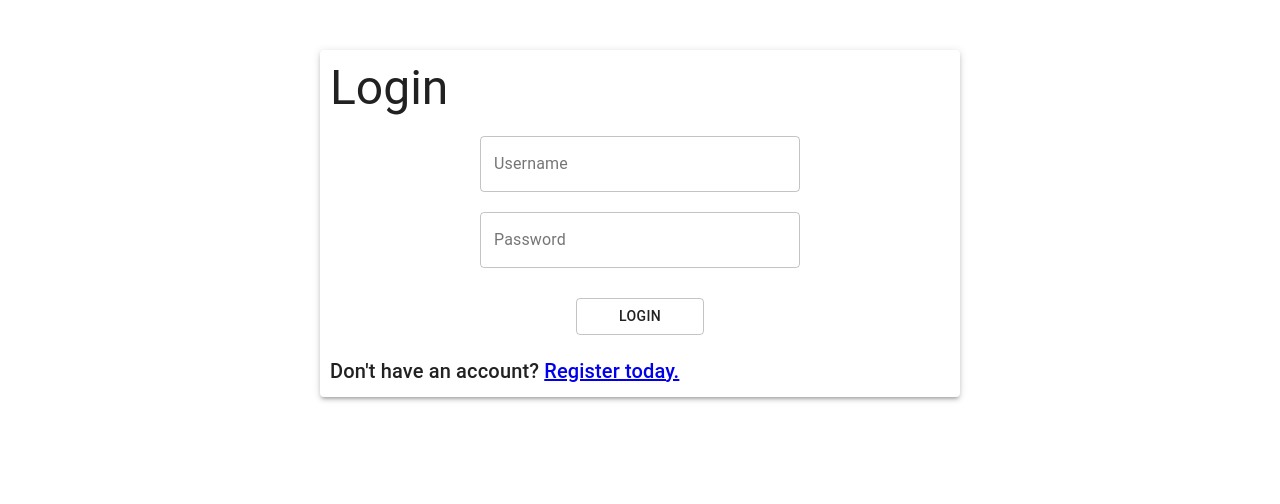
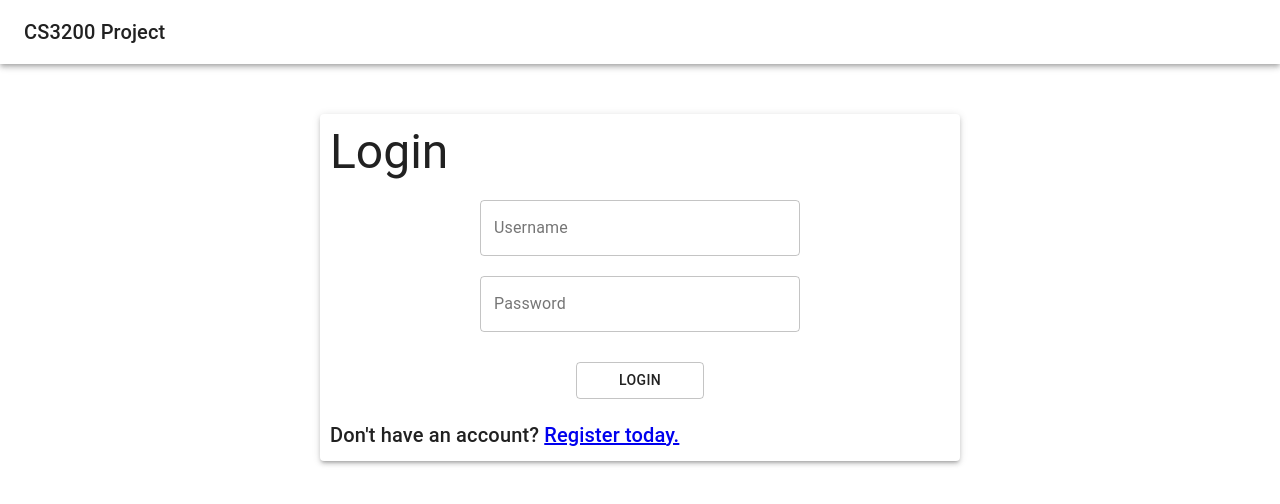
Before and after one commit to werdrew/calorie-tracker, a React (Create React App) app in the folder web/: page / in a window 1280 px wide. Shown: the top 504 px of the page. Built offline with nearby package versions, Linux system fonts and the light colour scheme.

Commit message:
Add an AppBar header, which will contain links to other pages once logged in

```diff
--- a/web/src/cs3200project/cs3200project.js
+++ b/web/src/cs3200project/cs3200project.js
@@ -1,4 +1,5 @@
 import React from 'react';
+import { AppBar, Button, Toolbar, Typography } from '@material-ui/core'
 import { Redirect, Route, Switch } from 'react-router-dom';
 import LoginPage from './components/loginPage/loginPage';
 import RegisterPage from './components/loginPage/registerPage';
@@ -35,6 +36,13 @@ export default class CS3200Project extends React.Component {
     render() {
         return (
             <div>
+                <AppBar color="inherit" position="static">
+                    <Toolbar>
+                        <Typography color="textPrimary" variant="h6">
+                            CS3200 Project
+                        </Typography>
+                    </Toolbar>
+                </AppBar>
                 <Switch>
                     <Route path='/register'>
                         {this.state.loggedIn
```
